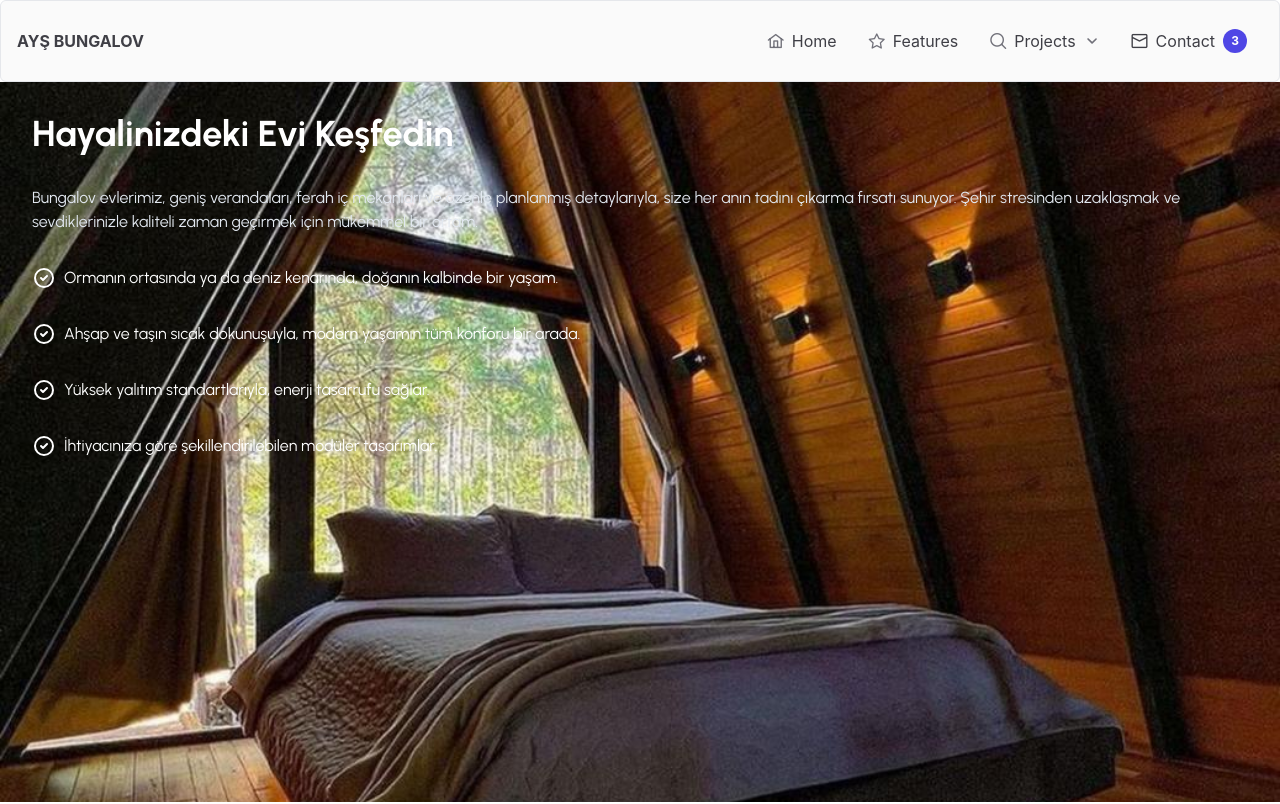
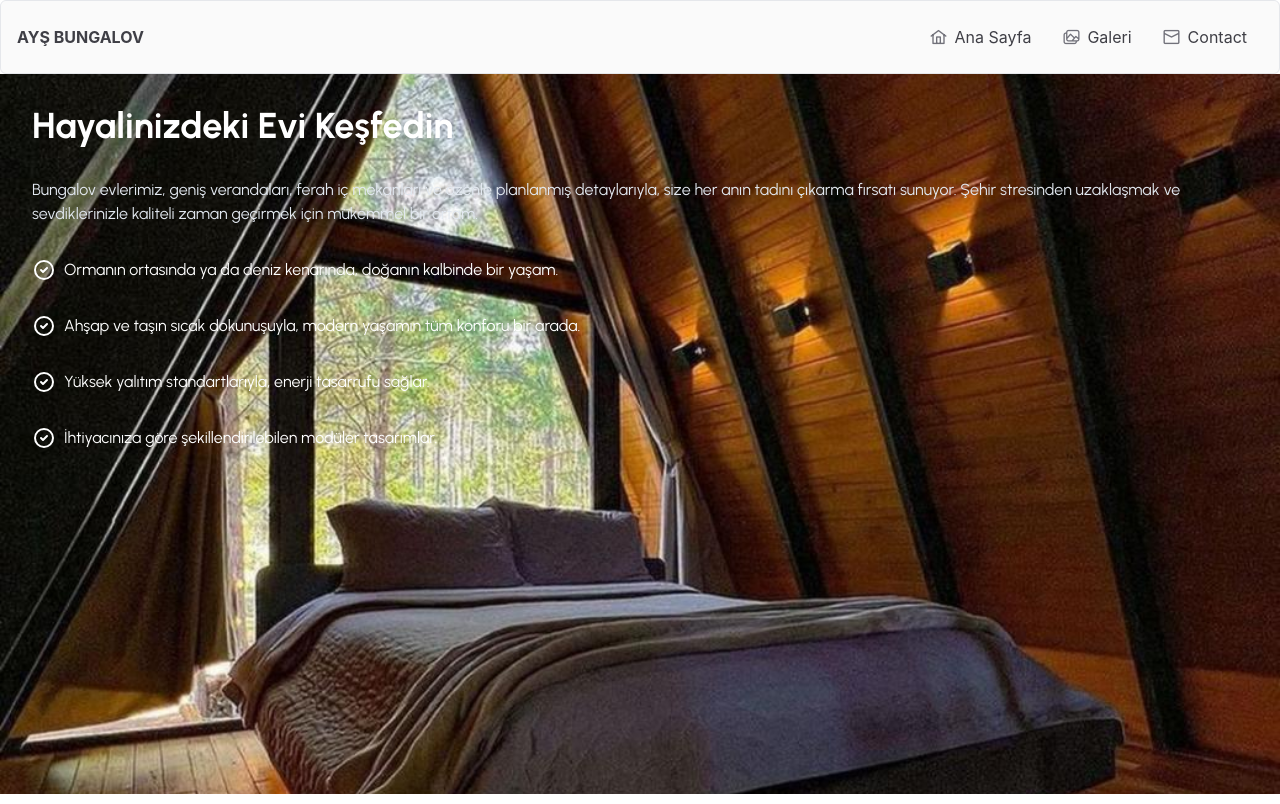
Before and after one commit to umutyenidil/ays-bungalov, a React (Vite) app: page / in a window 1280 px wide. Shown: the top 804 px of the page. Built offline with nearby package versions, Linux system fonts and the light colour scheme; a web font is replaced by a local one.

Commit message:
update(): HomeNavigationBar item'lari duzenlendi

```diff
--- a/src/views/components/bars/HomeNavigation.Bar.jsx
+++ b/src/views/components/bars/HomeNavigation.Bar.jsx
@@ -16,70 +16,26 @@ const HomeNavigationBar = () => {
     );
     const items = [
         {
-            label: 'Home',
-            icon: 'pi pi-home'
+            label: 'Ana Sayfa',
+            icon: 'pi pi-home',
+            url: '#HOME',
         },
         {
-            label: 'Features',
-            icon: 'pi pi-star'
-        },
-        {
-            label: 'Projects',
-            icon: 'pi pi-search',
-            items: [
-                {
-                    label: 'Core',
-                    icon: 'pi pi-bolt',
-                    shortcut: '⌘+S',
-                    template: itemRenderer
-                },
-                {
-                    label: 'Blocks',
-                    icon: 'pi pi-server',
-                    shortcut: '⌘+B',
-                    template: itemRenderer
-                },
-                {
-                    label: 'UI Kit',
-                    icon: 'pi pi-pencil',
-                    shortcut: '⌘+U',
-                    template: itemRenderer
-                },
-                {
-                    separator: true
-                },
-                {
-                    label: 'Templates',
-                    icon: 'pi pi-palette',
-                    items: [
-                        {
-                            label: 'Apollo',
-                            icon: 'pi pi-palette',
-                            badge: 2,
-                            template: itemRenderer
-                        },
-                        {
-                            label: 'Ultima',
-                            icon: 'pi pi-palette',
-                            badge: 3,
-                            template: itemRenderer
-                        }
-                    ]
-                }
-            ]
+            label: 'Galeri',
+            icon: 'pi pi-images',
+            url: '#GALLERY',
         },
         {
             label: 'Contact',
             icon: 'pi pi-envelope',
-            badge: 3,
-            template: itemRenderer
+            url: '#CONTACT'
         }
     ];
 
     return (
         <div className="card">
             <Menubar className='justify-between'
-                model={items}
+                     model={items}
                      start={HomeNavigationBarStart}/>
         </div>
     );
--- a/src/views/pages/home/Home.Page.jsx
+++ b/src/views/pages/home/Home.Page.jsx
@@ -16,11 +16,14 @@ const HomePage = () => {
         <div>
             <HomeNavigationBar/>
 
-            <HomeInformationList className='mb-16'/>
+            <div id='HOME'>
+                <HomeInformationList className='mb-16'/>
+            </div>
 
             <WhyUsList className='mb-16 px-10'/>
 
-            <div className='px-10 mb-16 flex flex-col gap-y-4'>
+            <div id='GALLERY'
+                 className='px-10 mb-16 flex flex-col gap-y-4'>
                 <h3 className='mb-8 text-4xl font-bold text-slate-800'>
                     Galerimiz
                 </h3>
@@ -30,7 +33,8 @@ const HomePage = () => {
                 <HomeGallery/>
             </div>
 
-            <div className='px-10 mb-16'>
+            <div id='CONTACT'
+                 className='px-10 mb-16'>
                 <h3 className='hidden sm:block mb-8 text-4xl font-bold text-slate-800'>
                     İletişim
                 </h3>
```
